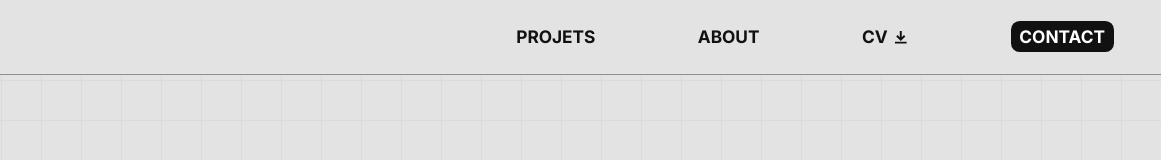
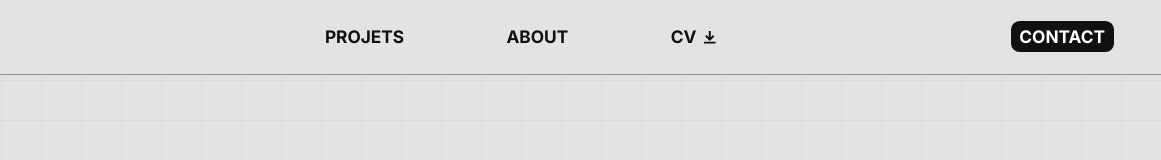
Before and after one commit to matiasverguet/Portfolio-verguet-bailly, an Astro site: page / in a window 1280 px wide. Shown: the top 160 px of the page, 119-1280 px from the left. Built offline with nearby package versions, Linux system fonts and the light colour scheme; Astro itself is replaced by a stand-in of ours.

Commit message:
En-tete : Projets, About et CV centres, Contact a droite
Co-Authored-By: Claude Opus 5.5 <noreply@anthropic.com>

```diff
--- a/src/components/Header.astro
+++ b/src/components/Header.astro
@@ -31,7 +31,7 @@ const links = [
 <!-- view-transition-name : le header reste en place pendant le changement de page (pas de fondu) -->
 <header
   style="view-transition-name: entete"
-  class="sticky top-0 z-40 flex flex-wrap items-center justify-between gap-y-3 border-b border-ink/40 bg-paper px-[3.7%] py-[clamp(0.75rem,1.6vw,1.5rem)] max-sm:px-[8%] max-sm:py-4"
+  class="sticky top-0 z-40 flex flex-wrap items-center justify-between gap-y-3 sm:grid sm:grid-cols-[1fr_auto_1fr] border-b border-ink/40 bg-paper px-[3.7%] py-[clamp(0.75rem,1.6vw,1.5rem)] max-sm:px-[8%] max-sm:py-4"
 >
   <!-- Logo en SVG intégré : fill="currentColor" lui donne la couleur du texte du lien,
        donc il passe en bleu au survol comme les autres liens.
@@ -46,8 +46,11 @@ const links = [
     </svg>
   </a>
 
-  <nav aria-label="Navigation principale" class="hidden sm:block">
-    <ul class="flex items-center justify-between gap-[clamp(1.5rem,8vw,7rem)] text-[clamp(0.8rem,1.35vw,1.2rem)] font-bold uppercase">
+  <!-- Ordinateur : l'en-tête est une grille à 3 colonnes (1fr | auto | 1fr).
+       Le logo est dans la 1re ; la navigation occupe les 2 suivantes (sous-grille) :
+       Projets, About et CV au centre de l'écran, Contact calé à droite. -->
+  <nav aria-label="Navigation principale" class="hidden items-center text-[clamp(0.8rem,1.35vw,1.2rem)] font-bold uppercase sm:col-span-2 sm:grid sm:grid-cols-subgrid">
+    <ul class="flex items-center gap-[clamp(1.5rem,8vw,7rem)]">
       {
         links.map((link) => (
           <li>
@@ -70,6 +73,8 @@ const links = [
           </svg>
         </a>
       </li>
+    </ul>
+    <ul class="justify-self-end">
       <li>
         <!-- Sur la page Contact, le bouton reste noir et se souligne (comme les autres liens actifs) -->
         <a
```
